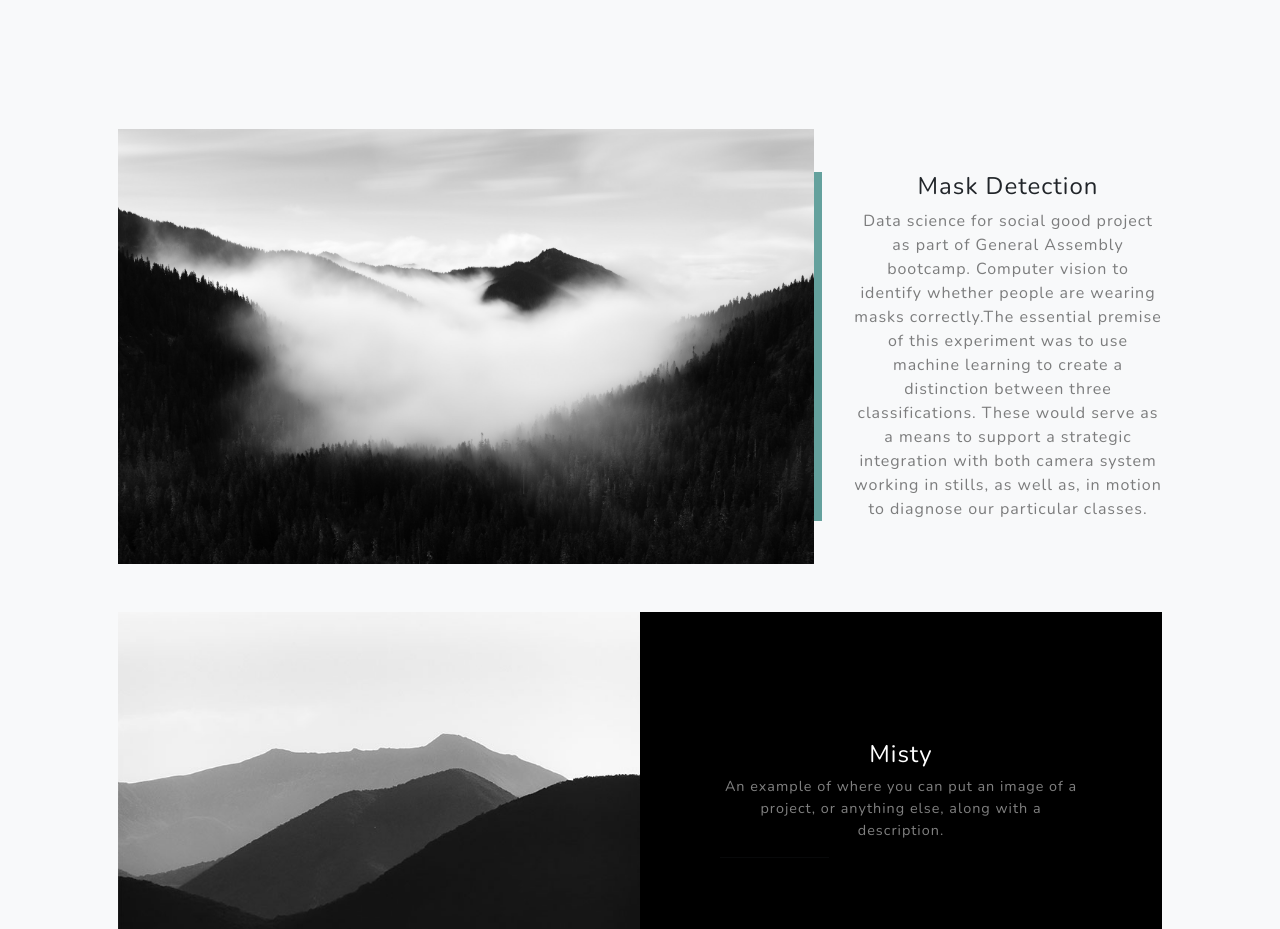
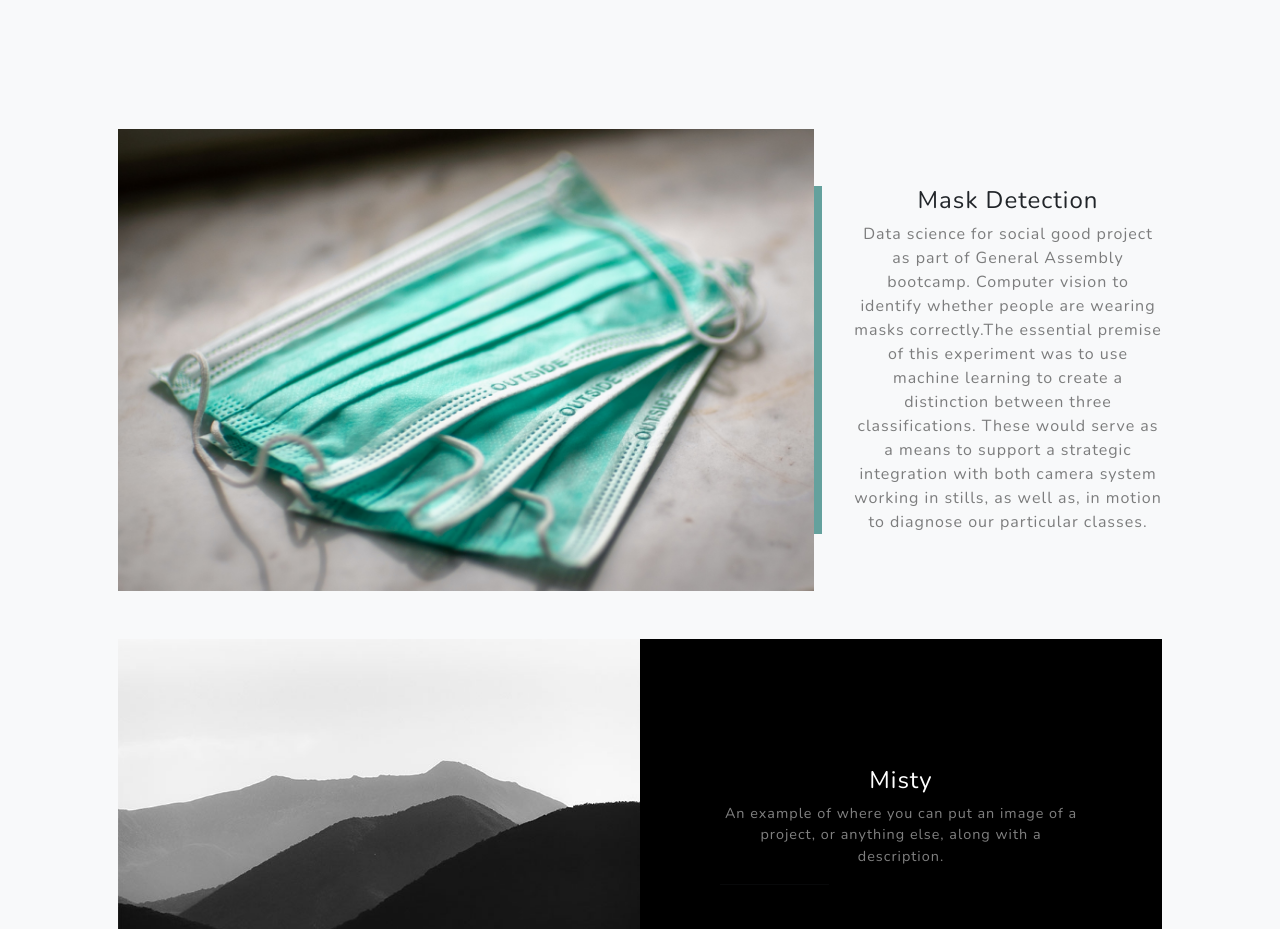
Before and after one commit to tnappoly/tnappoly.github.io, a plain HTML site: page index.html in a window 1280 px wide. Shown: the part 1500-2429 px from the top of the page. Drawn offline with nearby package versions, Linux system fonts and the light colour scheme.

Commit message:
uploading mask pic

```diff
--- a/index.html
+++ b/index.html
@@ -66,7 +66,7 @@
             <div class="container px-4 px-lg-5">
                 <!-- Featured Project Row-->
                 <div class="row gx-0 mb-4 mb-lg-5 align-items-center">
-                    <div class="col-xl-8 col-lg-7"><img class="img-fluid mb-3 mb-lg-0" src="assets/img/bg-masthead.jpg" alt="..." /></div>
+                    <div class="col-xl-8 col-lg-7"><img class="img-fluid mb-3 mb-lg-0" src="assets/img/mask_unsplash.jpg" alt="..." /></div>
                     <div class="col-xl-4 col-lg-5">
                         <div class="featured-text text-center text-lg-left">
                             <h4>Mask Detection</h4>
```
Also changed, not shown: assets/img/mask_unsplash.jpg (added), 2 other files.
